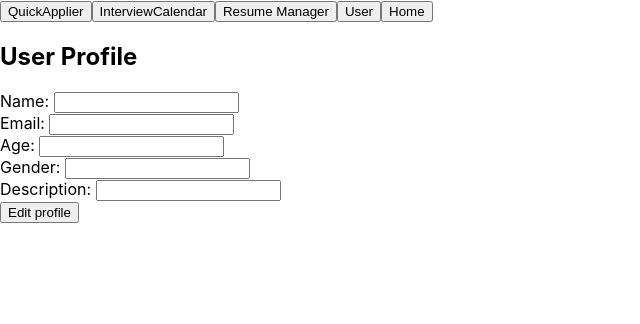
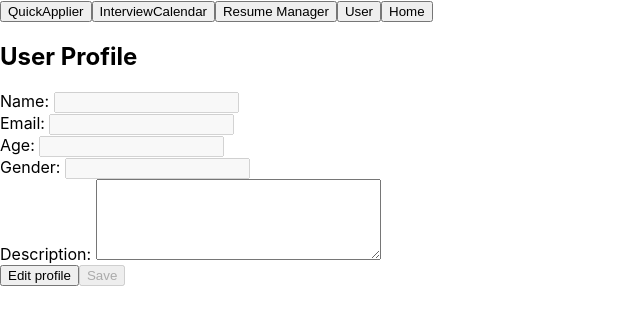
Before and after one commit to jlacsamana/resu-me-app, a React (Create React App) app: page / in a window 1280 px wide. Both pictures are taken after a click on the button "User". Shown: the top 324 px of the page, without its empty margins (0-640 px from the left). Built offline with nearby package versions, Linux system fonts and the light colour scheme.

Commit message:
Added edit profile

```diff
--- a/src/user.js
+++ b/src/user.js
@@ -3,16 +3,37 @@ import './App.css';
 
 export function User() {
 
+  function editProfile() {
+    document.getElementById("username").disabled = false;
+    document.getElementById("email").disabled = false;
+    document.getElementById("age").disabled = false;
+    document.getElementById("gender").disabled = false;
+    document.getElementById("desc").readOnly = false;
+    document.getElementById("saveButton").disabled = false;
+  }
+
+  function saveProfile() {
+    document.getElementById("username").disabled = true;
+    document.getElementById("email").disabled = true;
+    document.getElementById("age").disabled = true;
+    document.getElementById("gender").disabled = true;
+    document.getElementById("desc").readOnly = true;
+    document.getElementById("saveButton").disabled = true;
+    document.getElementById("saveButton").setAttribute("disabled", "disabled")
+  }
+
   return (
     <>
         <h2>User Profile</h2>
-        Name: <input type = "text" id = "username"/><br></br>
-        Email: <input type = "text" id = "email"/><br></br>
-        Age: <input type = "text" id = "age"/><br></br>
-        Gender: <input type = "text" id = "gender"/><br></br>
-        Description: <input type = "text" id = "desc"/><br></br>
+        Name: <input type = "text" id = "username" disabled = "true" /><br></br>
+        Email: <input type = "text" id = "email" disabled = "true"/><br></br>
+        Age: <input type = "text" id = "age" disabled = "true"/><br></br>
+        Gender: <input type = "text" id = "gender" disabled = "true"/><br></br>
+        Description: <textarea type = "text" id = "desc" rows = "5" cols = "33" readOnly = "true"/><br></br>
+        <button onClick ={editProfile}> Edit profile </button>
+        <button onClick ={saveProfile} id = "saveButton" class="button" disabled="disabled"> Save </button>
+    </>
+  );
 
-        <input type = "submit" value = "Edit profile"/>
-    </>
-);
+
 }
```
